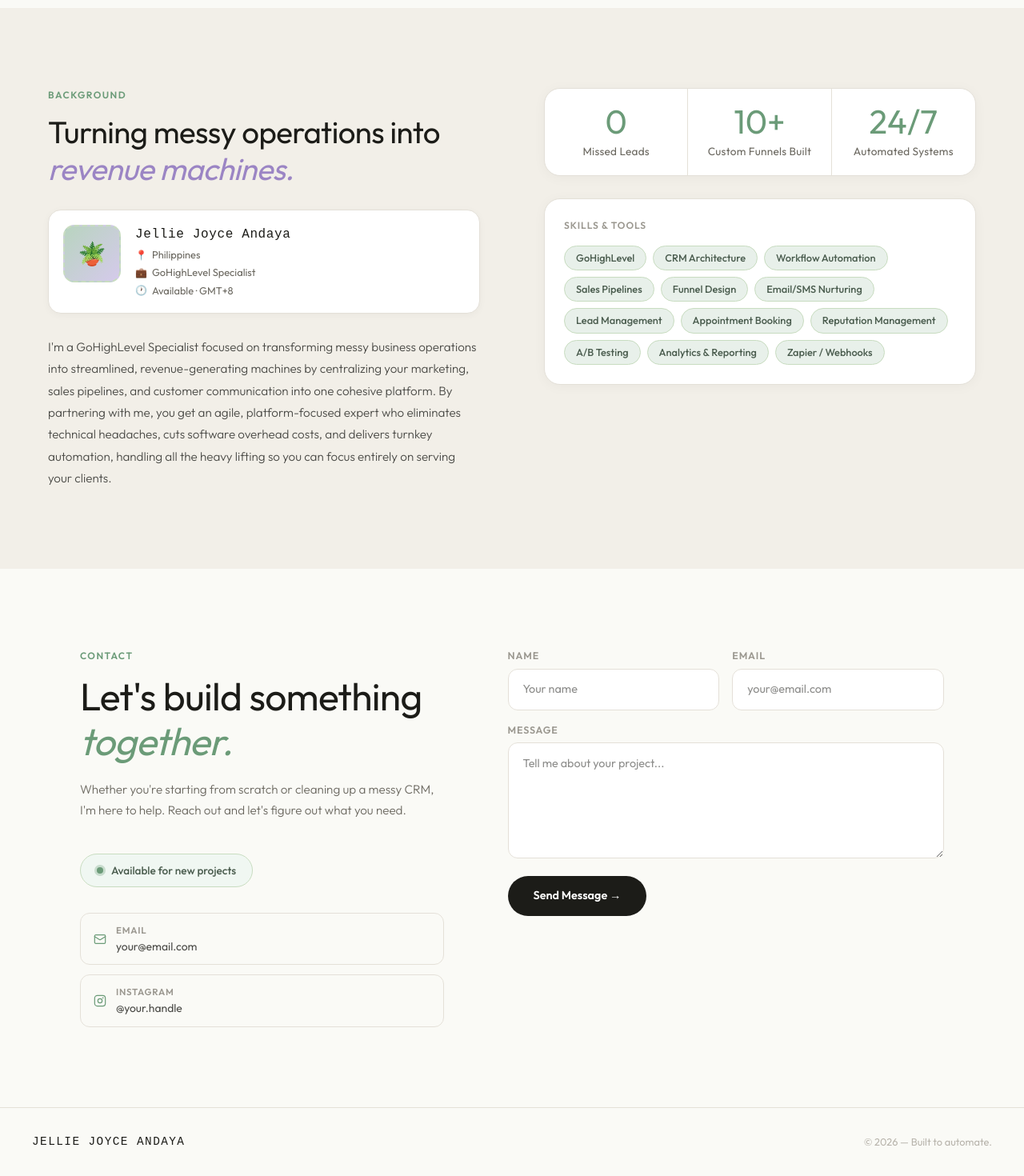
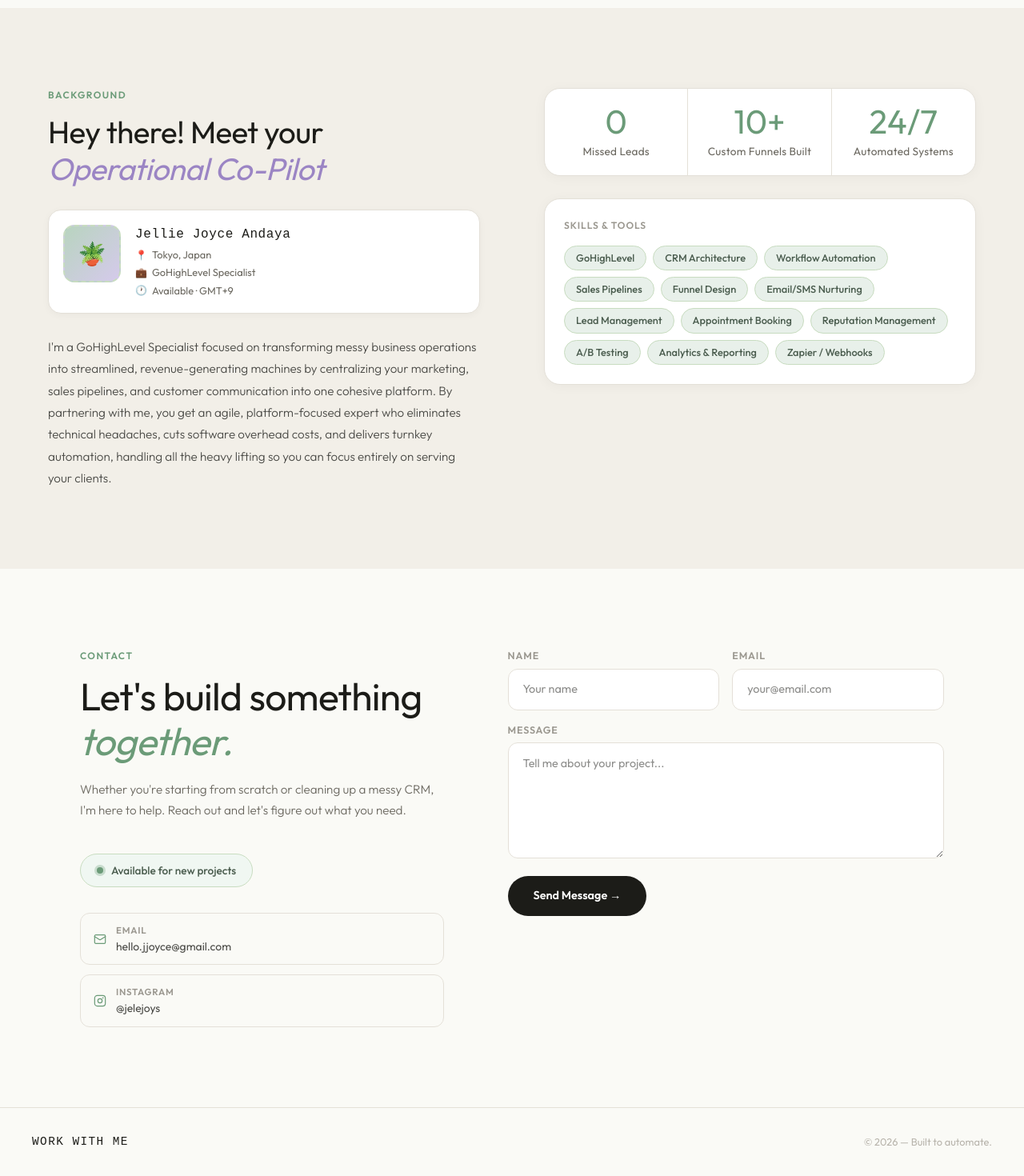
Before and after one commit to jelliejoyce/my-portfolio, a React (Vite) app: page / in a window 1280 px wide. Shown: the part 1984-3454 px from the top of the page at 80% size. Built offline with nearby package versions, Linux system fonts and the light colour scheme; the HTML template or start-up script is replaced by a standard one; a web font is replaced by a local one.

Commit message:
Update App.tsx

```diff
--- a/src/App.tsx
+++ b/src/App.tsx
@@ -1006,8 +1006,8 @@ export default function App() {
                 letterSpacing: '-0.015em',
               }}
             >
-              Turning messy operations into{' '}
-              <span style={{ fontStyle: 'italic', color: '#9B85C4' }}>revenue machines.</span>
+              Hey there! Meet your{' '}
+              <span style={{ fontStyle: 'italic', color: '#9B85C4' }}>Operational Co-Pilot</span>
             </h2>
 
             {/* Profile mini-card */}
@@ -1059,9 +1059,9 @@ export default function App() {
                 </p>
                 <div style={{ display: 'flex', flexDirection: 'column', gap: 3 }}>
                   {[
-                    { icon: '📍', text: 'Philippines' },
+                    { icon: '📍', text: '  Tokyo, Japan' },
                     { icon: '💼', text: 'GoHighLevel Specialist' },
-                    { icon: '🕐', text: 'Available · GMT+8' },
+                    { icon: '🕐', text: 'Available · GMT+9' },
                   ].map((item) => (
                     <span
                       key={item.text}
@@ -1269,8 +1269,8 @@ export default function App() {
                     </svg>
                   ),
                   label: 'Email',
-                  value: 'your@email.com',
-                  href: 'mailto:your@email.com',
+                  value: 'hello.jjoyce@gmail.com',
+                  href: 'mailto:hello.jjoyce@gmail.com',
                 },
                 {
                   icon: (
@@ -1281,8 +1281,8 @@ export default function App() {
                     </svg>
                   ),
                   label: 'Instagram',
-                  value: '@your.handle',
-                  href: 'https://instagram.com/your.handle',
+                  value: '@jelejoys',
+                  href: 'https://instagram.com/jelejoys',
                 },
               ].map((link) => (
                 <a
@@ -1351,7 +1351,7 @@ export default function App() {
             textTransform: 'uppercase',
           }}
         >
-          Jellie Joyce Andaya
+          Work With Me
         </span>
         <span
           style={{
```
